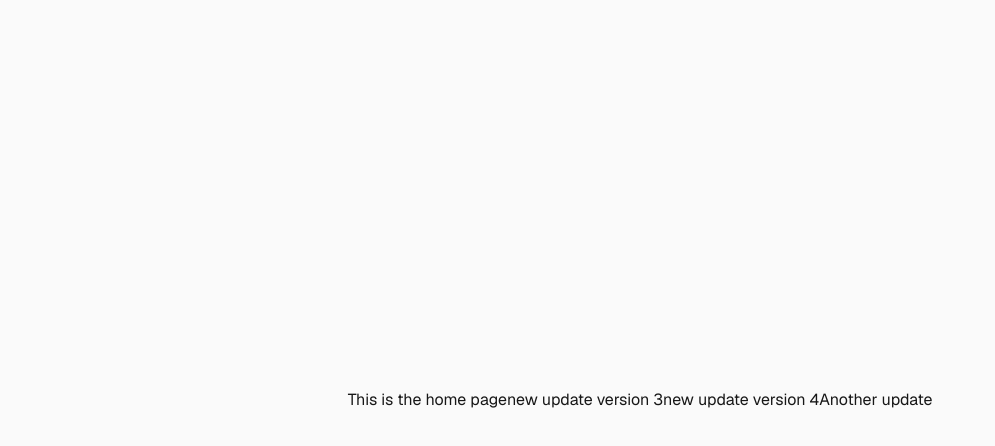
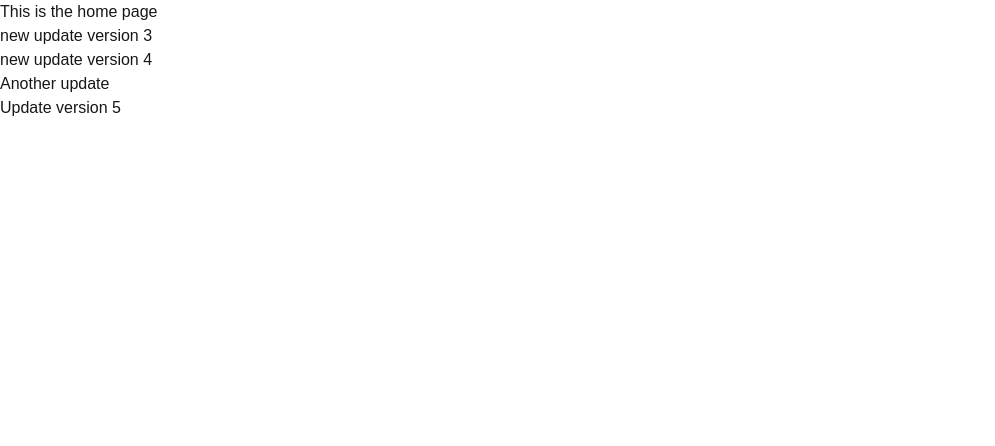
Before and after one commit to Noyonchandrasaha/next_project_ci_1-, a Next.js app: page / in a window 1280 px wide. Shown: the top 446 px of the page, without its empty margins (0-995 px from the left). Built offline with nearby package versions, Linux system fonts and the light colour scheme.

Commit message:
add version 6

```diff
--- a/app/page.tsx
+++ b/app/page.tsx
@@ -1,11 +1,12 @@
 
 export default function Home() {
   return (
-    <div className="flex min-h-screen items-center justify-center bg-zinc-50 font-sans dark:bg-black">
+    <div>
       <h1>This is the home page </h1>
       <p>new update version 3</p>
       <p>new update version 4</p>
       <p>Another update</p>
+      <p>Update version 5</p>
     </div>
   );
 }
```
